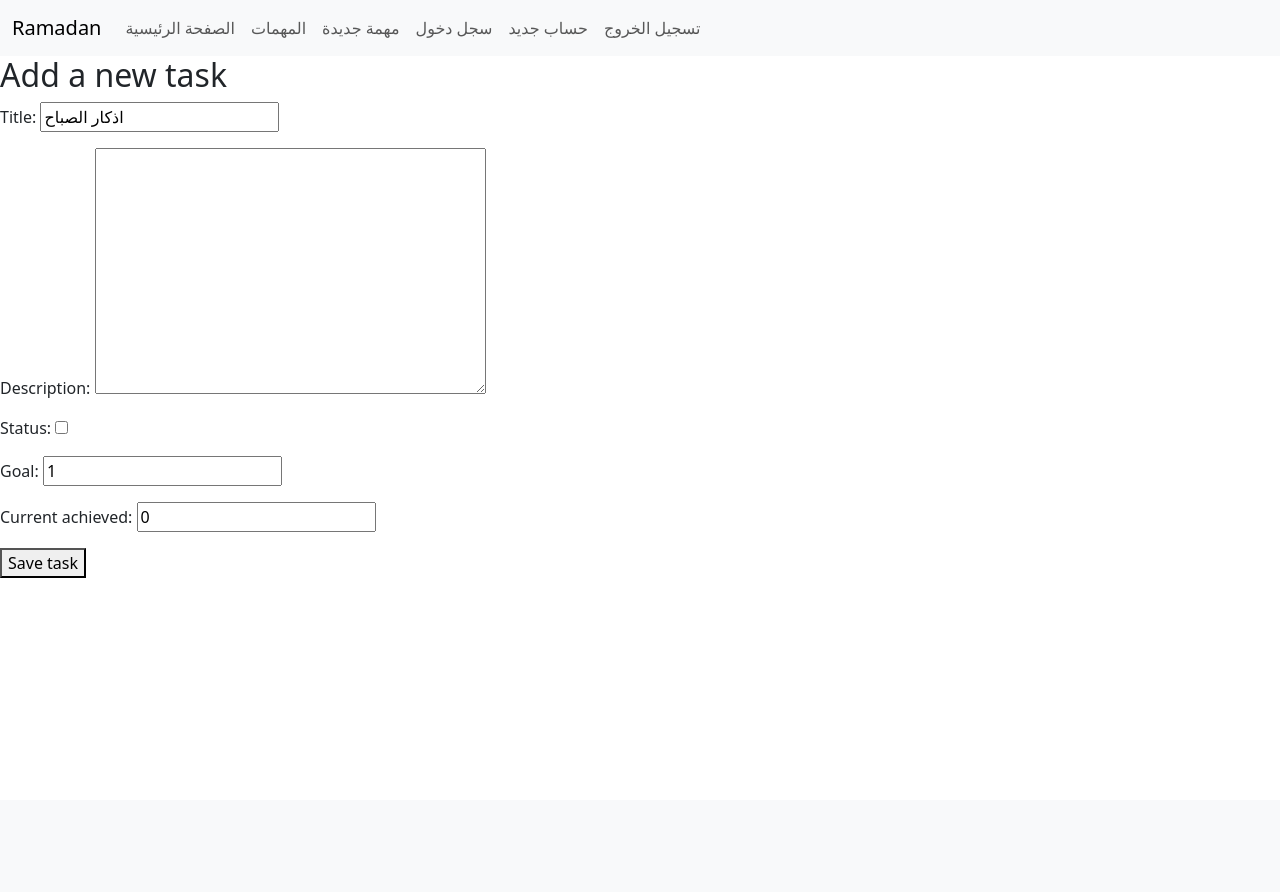
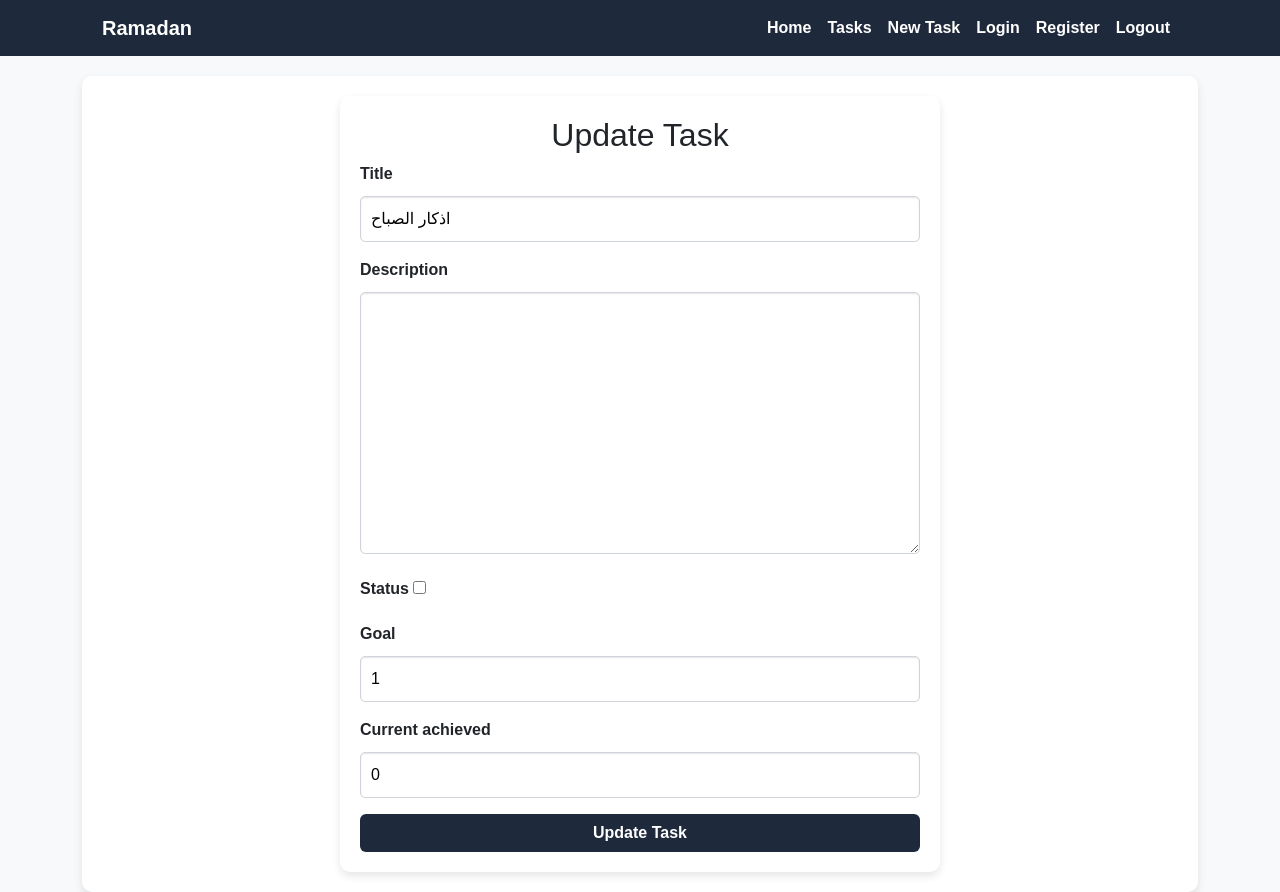
Before and after one commit to ZeinabHamdy/Ramadan-Task-Tracer, a Django app: page /update_task/1/ in a window 1280 px wide. Before the commit the page ends 578 px from the top, so only its background shows below. Run offline with Django 5.2, Linux system fonts and the light colour scheme; a user stored in the database is signed in; data comes from the database, SQL or seed files in the repository; both versions use the stored data as it was after the commit.

Commit message:
added good UI for base and forms

```diff
--- a/static/css/home.css
+++ b/static/css/home.css
@@ -0,0 +1,59 @@
+
+body {
+    background-color: #f8f9fa;
+    font-family: 'Tajawal', sans-serif;
+}
+.navbar {
+    background-color: #1e293b !important;
+}
+.navbar-brand, .nav-link {
+    color: white !important;
+    font-weight: bold;
+}
+.navbar-toggler {
+    border-color: white;
+}
+.container-fluid {
+    max-width: 1100px;
+}
+.content {
+    margin-top: 20px;
+    padding: 20px;
+    background: white;
+    border-radius: 10px;
+    box-shadow: 0 4px 8px rgba(0,0,0,0.1);
+}
+.alert {
+    text-align: center;
+    font-weight: bold;
+}
+.form-container {
+    max-width: 600px;
+    margin: 0 auto;
+    padding: 20px;
+    background: white;
+    border-radius: 10px;
+    box-shadow: 0 4px 8px rgba(0,0,0,0.1);
+}
+.btn-submit {
+    width: 100%;
+    background-color: #1e293b;
+    color: white;
+    font-weight: bold;
+}
+input[type="text"], input[type="number"], textarea, select, input[type="password"], input[type='email'] {
+    width: 100%;
+    padding: 10px;
+    margin-top: 5px;
+    border: 1px solid #ced4da;
+    border-radius: 5px;
+    box-shadow: inset 0 1px 2px rgba(0,0,0,0.1);
+}
+textarea {
+    resize: vertical;
+    min-height: 100px;
+}
+.form-label {
+    font-weight: bold;
+    margin-bottom: 5px;
+}
--- a/tasks/views.py
+++ b/tasks/views.py
@@ -47,6 +47,7 @@ def add_task(req):
         form = AddTaskForm()
     context = {
         'form': form,
+        'task': 0,
     }
     return render(req, 'add_task.html', context)
 
@@ -65,6 +66,7 @@ def update_task(request, task_id):
         form = AddTaskForm(instance=task)
     context = {
         'form': form,
+        'task': 1,
     }
     return render(request, 'add_task.html', context)
 
--- a/templates/add_task.html
+++ b/templates/add_task.html
@@ -1,18 +1,34 @@
 {% extends 'base.html' %}
-{% load static %}
 
 {% block title %}
-    add new task
+    {% if task %} Update Task {% else %} Add New Task {% endif %}
 {% endblock %}
 
 {% block content %}
+    <div class="form-container">
+        <h2 class="text-center">
+            {% if task %}
+                Update Task
+            {% else %}
+                Add a New Task
+            {% endif %}
+        </h2>
+        <form method="post">
+            {% csrf_token %}
+                {% for field in form %}
+                    <div class="mb-3">
+                        <label class="form-label" for="{{ field.id_for_label }}">{{ field.label }}</label>
+                        {{ field }}
+                    </div>
+                {% endfor %}
+            <button type="submit" class="btn btn-submit">
+                {% if task %}
+                    Update Task
+                {% else %}
+                    Save Task
+                {% endif %}
 
-
-    <h2>Add a new task</h2>
-    <form method="post">
-        {% csrf_token %}
-        {{ form.as_p }}
-        <button type="submit">Save task</button>
-    </form>
-
+            </button>
+        </form>
+    </div>
 {% endblock %}
--- a/templates/base.html
+++ b/templates/base.html
@@ -1,61 +1,45 @@
 <!DOCTYPE HTML>
 {% load static %}
-<html >
+<html lang="en">
     <head>
-        <title>
-            {% block title %}
-                Ramadan Task Tracer
-            {% endblock %}
-        </title>
+        <meta charset="UTF-8">
+        <meta name="viewport" content="width=device-width, initial-scale=1.0">
+        <title>{% block title %} Ramadan Task Tracer {% endblock %}</title>
         <link rel="stylesheet" href="https://cdn.jsdelivr.net/npm/bootstrap@5.3.0/dist/css/bootstrap.min.css">
-
         <link rel="stylesheet" href="{% static 'css/home.css' %}">
     </head>
     <body>
-        <nav class="navbar navbar-expand-lg navbar-light bg-light">
+        <nav class="navbar navbar-expand-lg navbar-dark">
             <div class="container-fluid">
-                <a class="navbar-brand" href="{% url 'home' %}"> Ramadan</a>
+                <a class="navbar-brand" href="{% url 'home' %}">Ramadan</a>
                 <button class="navbar-toggler" type="button" data-bs-toggle="collapse" data-bs-target="#navbarNav" aria-controls="navbarNav" aria-expanded="false" aria-label="Toggle navigation">
                     <span class="navbar-toggler-icon"></span>
                 </button>
                 <div class="collapse navbar-collapse" id="navbarNav">
-                    <ul class="navbar-nav">
-                        <li class="nav-item">
-                            <a class="nav-link" href="{% url 'home' %}"> الصفحة الرئيسية</a>
-                        </li>
-                        <li class="nav-item">
-                            <a class="nav-link" href="{% url 'tasks' %}">المهمات </a>
-                        </li>
-                        <li class="nav-item">
-                            <a class="nav-link" href="{% url 'add_task' %}">مهمة جديدة </a>
-                        </li>
-                        <li class="nav-item">
-                            <a class="nav-link" href="{% url 'login' %}"> سجل دخول</a>
-                        </li>
-                        <li class="nav-item">
-                            <a class="nav-link" href="{% url 'register' %}"> حساب جديد</a>
-                        </li>
-                        <li class="nav-item">
-                            <a class="nav-link" href="{% url 'logout' %}"> تسجيل الخروج</a>
-                        </li>
+                    <ul class="navbar-nav ms-auto">
+                        <li class="nav-item"><a class="nav-link" href="{% url 'home' %}">Home</a></li>
+                        <li class="nav-item"><a class="nav-link" href="{% url 'tasks' %}">Tasks</a></li>
+                        <li class="nav-item"><a class="nav-link" href="{% url 'add_task' %}">New Task</a></li>
+                        <li class="nav-item"><a class="nav-link" href="{% url 'login' %}">Login</a></li>
+                        <li class="nav-item"><a class="nav-link" href="{% url 'register' %}">Register</a></li>
+                        <li class="nav-item"><a class="nav-link" href="{% url 'logout' %}">Logout</a></li>
                     </ul>
                 </div>
             </div>
         </nav>
 
+        <div class="container">
+            {% if messages %}
+                {% for message in messages %}
+                    <div class="alert alert-success">{{ message }}</div>
+                {% endfor %}
+            {% endif %}
 
-        {% if messages %}
-            {% for message in messages %}
-                <div class="alert alert-success">
-                    {{ message }}
-                </div>
-            {% endfor %}
-        {% endif %}
+            <div class="content">
+                {% block content %} {% endblock %}
+            </div>
+        </div>
 
-
-        {% block content %}
-
-        {% endblock %}
         <script src="https://cdn.jsdelivr.net/npm/bootstrap@5.3.0/dist/js/bootstrap.bundle.min.js"></script>
     </body>
 </html>
--- a/templates/register.html
+++ b/templates/register.html
@@ -27,7 +27,7 @@
     <form method="post">
         {% csrf_token %}
         {{ form.as_p }}
-        <button type="submit">Register</button>
+        <button type="submit" class='btn btn-submit'>Register</button>
     </form>
 
     <p>Already have an account?
```
Also changed, not shown: templates/login.html (+12 -11 lines), db.sqlite3.
